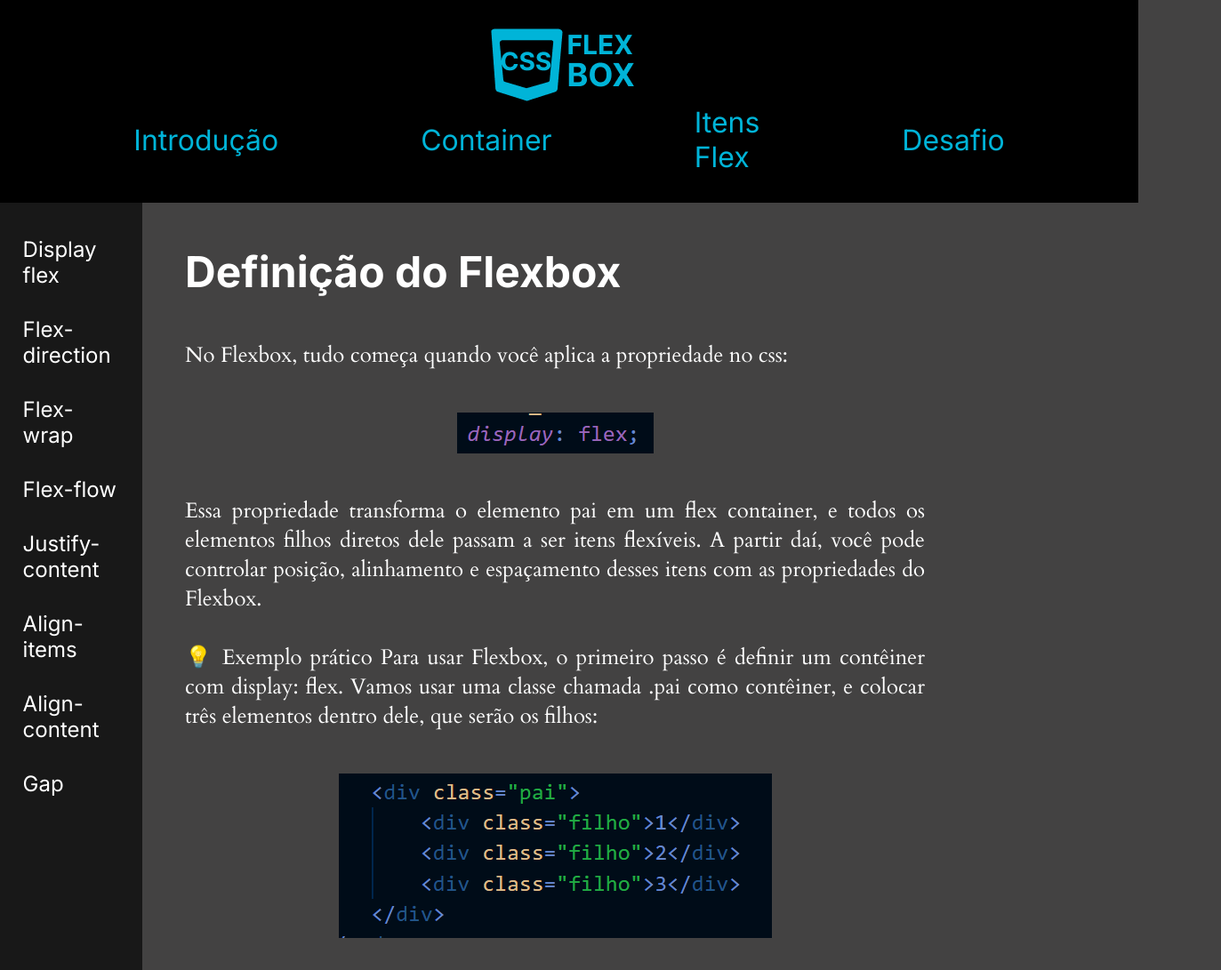
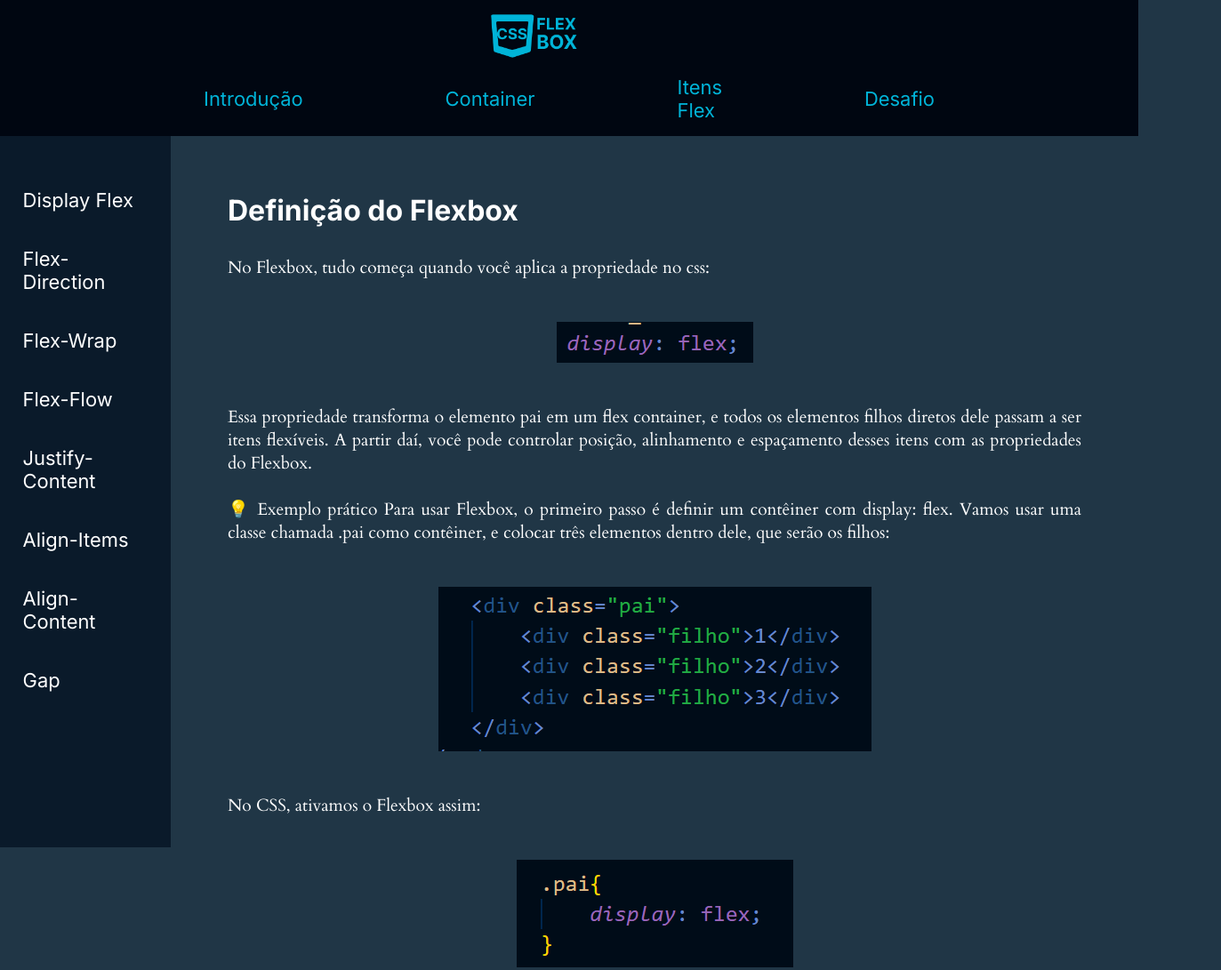
Before and after one commit to Galves-gi/flexBox, a plain HTML site: page pages/container.html in a window 1280 px wide. Shown: the top 1091 px of the page at 89% size, 1373 px wide, since content can reach past the window. Drawn offline with Linux system fonts and the light colour scheme.

Commit message:
feat: melhorias no layout e usabilidade do site

```diff
--- a/css/conf-padrao.css
+++ b/css/conf-padrao.css
@@ -1,15 +1,10 @@
 :root {
     /* cores */
-    --cor-primaria: #000000;
-    /* Header - base forte, dominante */
-    --cor-secundaria: #434242;
-    /* Fundo principal - neutra e de apoio */
+    --cor-primaria: #000611;
+    --cor-suporte: #0A1A2A;
+    --cor-contraste: #142B3A;
+    --cor-secundaria: #203646;
     --cor-destaque: #00B4D8;
-    /* Cor de ação - botões, links, elementos chamativos */
-    --cor-suporte: #181818;
-    /* Aside ou menus laterais - suporte visual */
-    --cor-contraste: #343333;
-    /* Para dividir, destacar ou dar profundidade */
     --cor-branco: #ffffff;
 }
 
@@ -24,20 +19,21 @@
 
 .titulo {
     font-weight: 700;
-    font-size: clamp(2rem, 5vw, 3rem);
-    padding: 3rem 0;
+    font-size: clamp(1.75rem, 2.80vw, 2rem);
+    padding: 2rem 0;
 }
 
 .subtitulo {
-    font-weight: 500;
-    font-size: clamp(1.5rem, 4vw, 2rem);
-    padding: 3rem 0;
+    font-weight: 600;
+    font-size: clamp(1.25rem, 2.5vw, 1.75rem);
+    padding: 1.5rem 0;
 }
 
 .subtitulo_tres {
     font-weight: 400;
-    font-size: clamp(1.25rem, 3.5vw, 1.5rem);
-    padding: 3rem 0;
+    font-size: clamp(1.125rem, 2vw, 1.37rem);
+    padding: 1.25rem 0;
+    text-transform: capitalize;
 }
 
 .texto,
@@ -45,7 +41,7 @@ p {
     font-family: "Cardo", serif;
     font-weight: 400;
     font-style: normal;
-    font-size: clamp(1.2rem, 2.5vw, 1.5rem);
+    font-size: clamp(1.2rem, 1.30vw, 1.5rem);
     text-align: justify;
     color: var(--cor-branco);
 }
@@ -54,48 +50,68 @@ p {
 * {
     margin: 0;
     padding: 0;
-
+    box-sizing: border-box;
 }
 
 body {
     background-color: var(--cor-secundaria);
     color: var(--cor-primaria);
+    height: 100%;
 }
 
-ul {
+ul,
+li {
     list-style: none;
-}
-li{
     margin: 0;
     padding: 0;
 }
+
 a {
     text-decoration: none;
+}
+
+figure img {
+    max-width: 70%;
+    object-fit: cover;
+}
+
+button {
+    background-color: transparent;
+    border: transparent;
+    text-align: left;
+}
+
+iframe {
+    border-radius: 20px;
+}
+
+/* estilo padrao da pagina */
+.flexivel_linha-centro,
+.flexivel_coluna-centro {
+    display: flex;
+    justify-content: center;
+    align-items: center;
+}
+
+.flexivel_coluna-centro {
+    flex-direction: column;
 }
 
 .espaco {
     padding: 3rem 0;
 }
 
-/* estilo padrao da pagina */
-.flexivel_linha-centro {
-    display: flex;
-    justify-content: center;
-    align-items: center;
-}
-
-.flexivel_coluna-centro {
-    display: flex;
-    flex-direction: column;
-    justify-content: center;
-    align-items: center;
-}
 /* cabeçalho */
 header {
     background-color: var(--cor-primaria);
-    padding: 2rem 0;
-    /*     position: sticky;
+    gap: 1rem;
+    padding: 1rem 0;
+/*     position: sticky;
     top: 0; */
+}
+
+.logo_img {
+    width: 60%;
 }
 
 header nav ul {
@@ -107,7 +123,7 @@ header nav ul {
 header nav ul li a {
     color: var(--cor-destaque);
     font-family: "Inter", sans-serif;
-    font-size: clamp(1.5rem, 4vw, 2rem);
+    font-size: clamp(1.12rem, 2vw, 1.37rem);
     transition: border-bottom 0.3s ease;
 }
 
@@ -122,43 +138,39 @@ main {
 
 /* aside */
 aside {
-    max-width: 65vw;
+    min-width: 15vw;
     height: 100vh;
     padding: 3% 2%;
     background-color: var(--cor-suporte);
-    position: sticky;
-    top: 0;
-    /*  z-index: -1; */
+/*     position: fixed;
+    left: 0; */
+    overflow-y: auto;
 }
 
-aside nav ul {
+aside nav {
     display: flex;
     flex-direction: column;
-    gap: 2rem;
 }
 
-aside nav ul li a {
+aside nav a {
     color: var(--cor-branco);
 }
 
-aside nav ul li a:hover {
+aside nav a:hover {
     color: var(--cor-destaque);
 }
 
 section {
-    max-width: 65vw;
+    /* max-width: 65vw; */
     height: auto;
-    padding: 0 15rem 2rem 3rem;
-}
-
-article {
-    background-color: var(--cor-contraste);
+    padding: 2rem 4rem;
 }
 
 /* rodape */
 footer {
+    width: 100%;
     background-color: var(--cor-primaria);
     color: var(--cor-branco);
     padding: 1%;
-    font-size: 1.5rem;
+    font-size: 1rem;
 }
--- a/pages/container.html
+++ b/pages/container.html
@@ -19,8 +19,10 @@
     <!-- cabeçalho -->
     <header class="flexivel_coluna-centro">
         <figure class="logo">
-            <img src="/assts/logo.png" alt="logo com simbolo do css e no lado escrito flexbox na cor azul neon"
-                class="logo_img">
+            <a href="index.html">
+                <img src="/assts/logo.png" alt="logo com simbolo do css e no lado escrito flexbox na cor azul neon"
+                    class="logo_img">
+            </a>
         </figure>
         <nav>
             <ul class="flexivel_linha-centro">
@@ -36,32 +38,14 @@
         <!-- navegação lateral -->
         <aside>
             <nav>
-                <ul>
-                    <li>
-                        <a href="#displayflex" class="subtitulo_tres">Display flex</a>
-                    </li>
-                    <li>
-                        <a href="#flexdirection" class="subtitulo_tres">Flex-direction</a>
-                    </li>
-                    <li>
-                        <a href="#flexwrap" class="subtitulo_tres">Flex-wrap</a>
-                    </li>
-                    <li>
-                        <a href="#flexflow" class="subtitulo_tres">Flex-flow</a>
-                    </li>
-                    <li>
-                        <a href="#justifycontent" class="subtitulo_tres">Justify-content</a>
-                    </li>
-                    <li>
-                        <a href="#alignitems" class="subtitulo_tres">Align-items</a>
-                    </li>
-                    <li>
-                        <a href="#aligncontent" class="subtitulo_tres">Align-content</a>
-                    </li>
-                    <li>
-                        <a href="#gap" class="subtitulo_tres">Gap</a>
-                    </li>
-                </ul>
+                <button class="subtitulo_tres"><a href="#displayflex">Display flex</a></button>
+                <button class="subtitulo_tres"><a href="#flexdirection">Flex-direction</a></button>
+                <button class="subtitulo_tres"><a href="#flexwrap">Flex-wrap</a></button>
+                <button class="subtitulo_tres"><a href="#flexflow">Flex-flow</a></button>
+                <button class="subtitulo_tres"><a href="#justifycontent">Justify-content</a></button>
+                <button class="subtitulo_tres"><a href="#alignitems">Align-items</a></button>
+                <button class="subtitulo_tres"><a href="#aligncontent">Align-content</a></button>
+                <button class="subtitulo_tres"><a href="#gap">Gap</a></button>
             </nav>
         </aside>
         <!-- texto -->
@@ -300,7 +284,7 @@
             </section>
             <!-- align-items -->
             <section>
-                <h2 class="subtitulo" id="alignitems">align-items</h2>
+                <h2 class="subtitulo" id="alignitems">Align-items</h2>
                 <p>
                     Controla o alinhamento dos itens no eixo perpendicular ao principal (cross axis):
                 </p>
@@ -355,7 +339,7 @@
             </section>
             <!-- align-content  -->
             <section>
-                <h2 class="subtitulo" id="aligncontent ">align-content</h2>
+                <h2 class="subtitulo" id="aligncontent">Align-content</h2>
                 <p>
                     Só funciona quando há mais de uma linha de itens (com flex-wrap: wrap ativado).
                     Controla o alinhamento do grupo de linhas (não dos itens individualmente):
```
Also changed, not shown: index.html (+10 -21 lines), pages/desafio.html (+9 -7 lines), pages/item-flex.html (+13 -27 lines).
